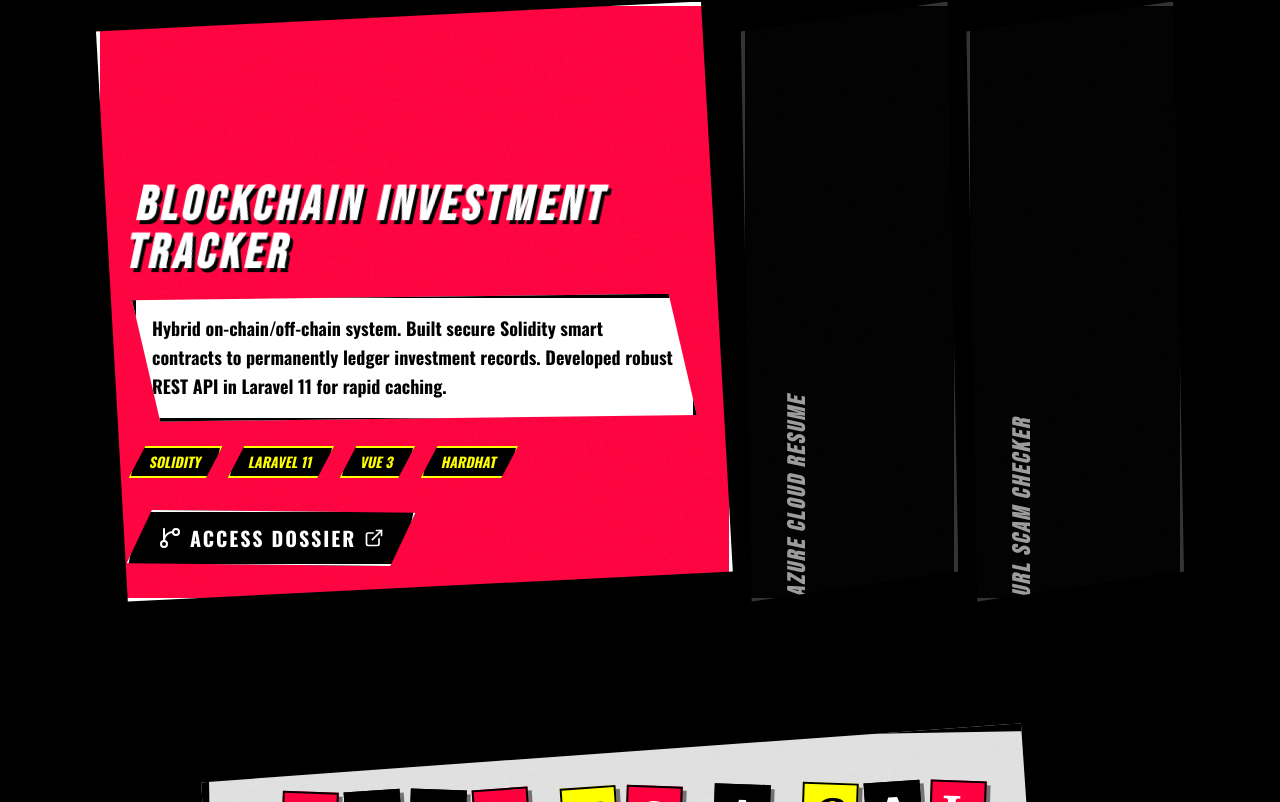
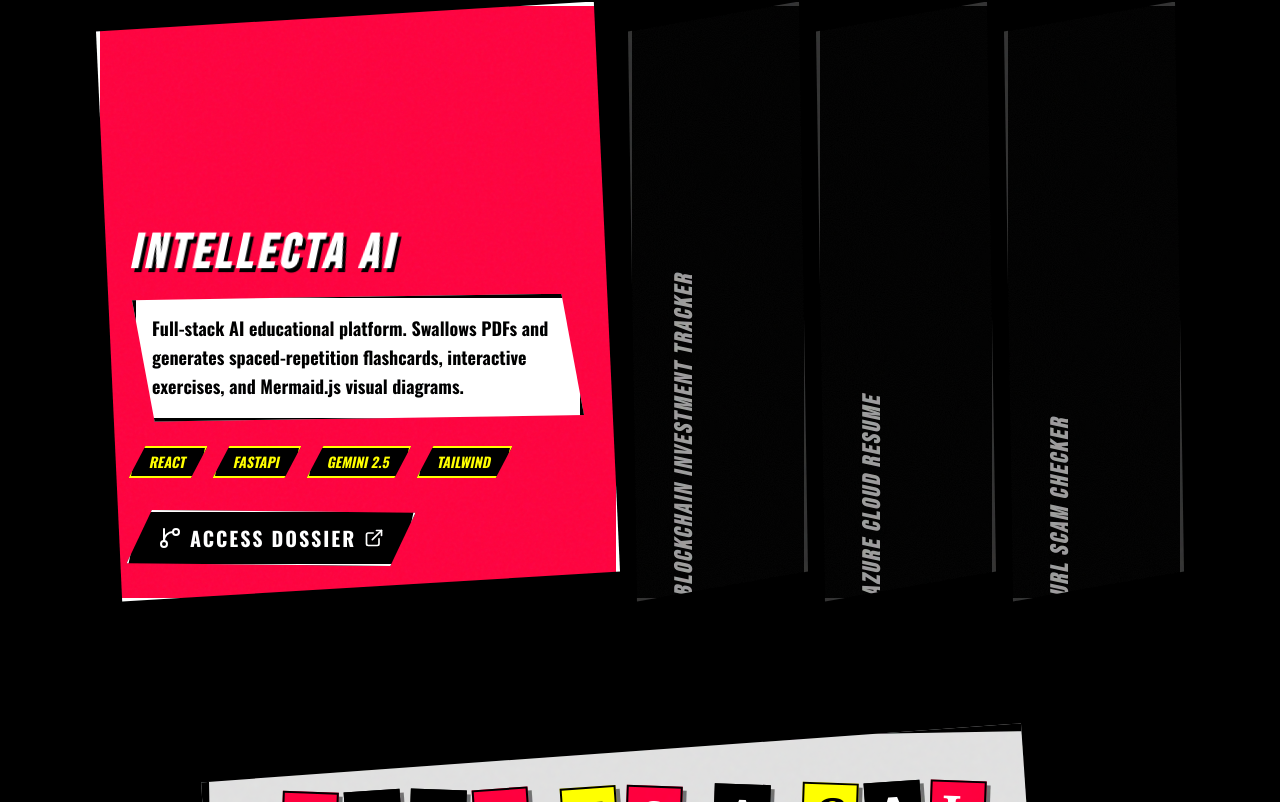
Before and after one commit to aidadann/Static-Portfolio-Website-Hosting, a Next.js app: page / in a window 1280 px wide. Shown: the part 3215-4017 px from the top of the page. Built offline with nearby package versions, Linux system fonts and the light colour scheme.

Commit message:
feat: add interactive ProjectGrid component with animated hover states

```diff
--- a/src/components/ProjectGrid.tsx
+++ b/src/components/ProjectGrid.tsx
@@ -6,6 +6,12 @@ import { useState } from "react";
 import clsx from "clsx";
 
 const PROJECTS = [
+  {
+    title: "Intellecta AI",
+    description: "Full-stack AI educational platform. Swallows PDFs and generates spaced-repetition flashcards, interactive exercises, and Mermaid.js visual diagrams.",
+    tags: ["React", "FastAPI", "Gemini 2.5", "Tailwind"],
+    github: "https://github.com/aidadann/Intellecta",
+  },
   {
     title: "Blockchain Investment Tracker",
     description: "Hybrid on-chain/off-chain system. Built secure Solidity smart contracts to permanently ledger investment records. Developed robust REST API in Laravel 11 for rapid caching.",
```
